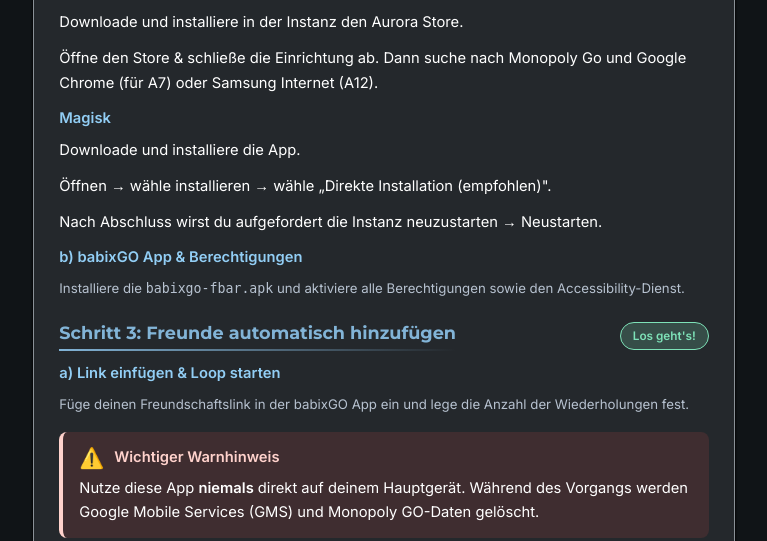
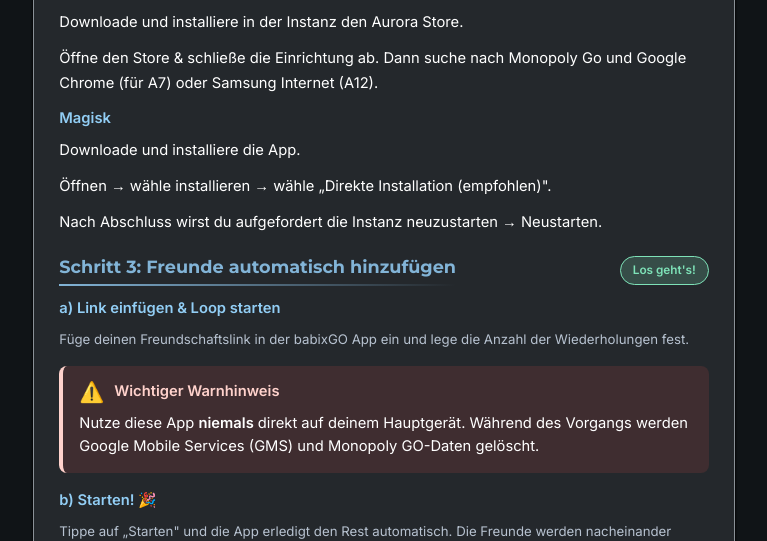
Before and after one commit to Orga-bgo/main-bgo, a PHP site: page /anleitungen/freundschaftsbalken-fuellen/ in a window 1280 px wide. Shown: the part 2871-3412 px from the top of the page, without its empty margins (256-1023 px from the left). Run offline with PHP 8.4, Linux system fonts and the light colour scheme.

Commit message:
Remove section about app permissions and accessibility service
Remove the 'b) babixGO App & Berechtigungen' section from the 'Freundschaftsbalken Füllen' guide.

Replit-Commit-Author: Agent
Replit-Commit-Session-Id: 2c08fa19-a705-4b9d-8817-ab04e4313c87
Replit-Commit-Checkpoint-Type: full_checkpoint
Replit-Commit-Event-Id: 0b303109-3964-466a-826a-42e0ded8e593
Replit-Commit-Screenshot-Url: https://storage.googleapis.com/screenshot-production-us-central1/dfe80990-f524-4372-a63b-c3e062419a42/2c08fa19-a705-4b9d-8817-ab04e4313c87/AdJvGGL
Replit-Helium-Checkpoint-Created: true

```diff
--- a/anleitungen/freundschaftsbalken-fuellen/index.php
+++ b/anleitungen/freundschaftsbalken-fuellen/index.php
@@ -226,12 +226,6 @@
           </div>
         </div>
 
-        <div class="substep">
-          <div class="substep-title">b) babixGO App & Berechtigungen</div>
-          <div class="substep-content">
-            Installiere die <code>babixgo-fbar.apk</code> und aktiviere alle Berechtigungen sowie den Accessibility-Dienst.
-          </div>
-        </div>
 
         <!-- SCHRITT 3 -->
         <div class="content-card-header u-mt-20">
```
Also changed, not shown: attached_assets/targeted_element_1768346531065.png (added).
